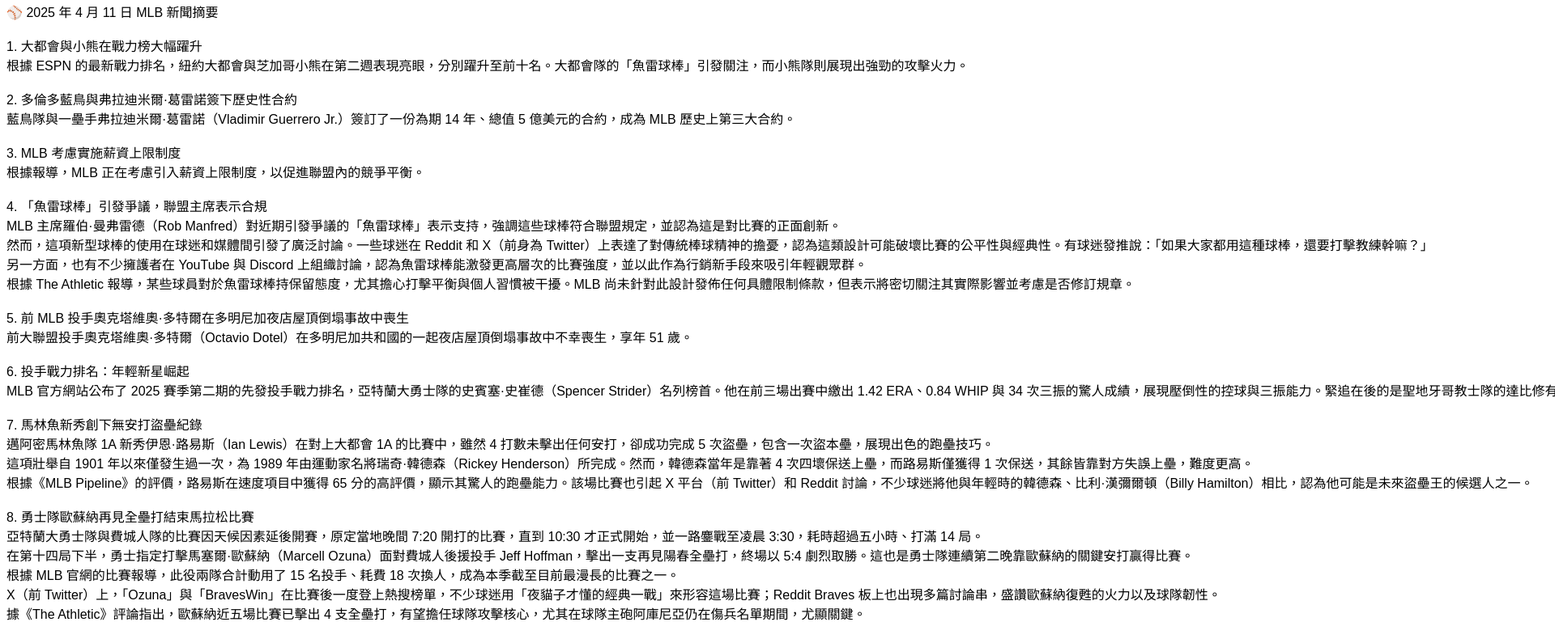
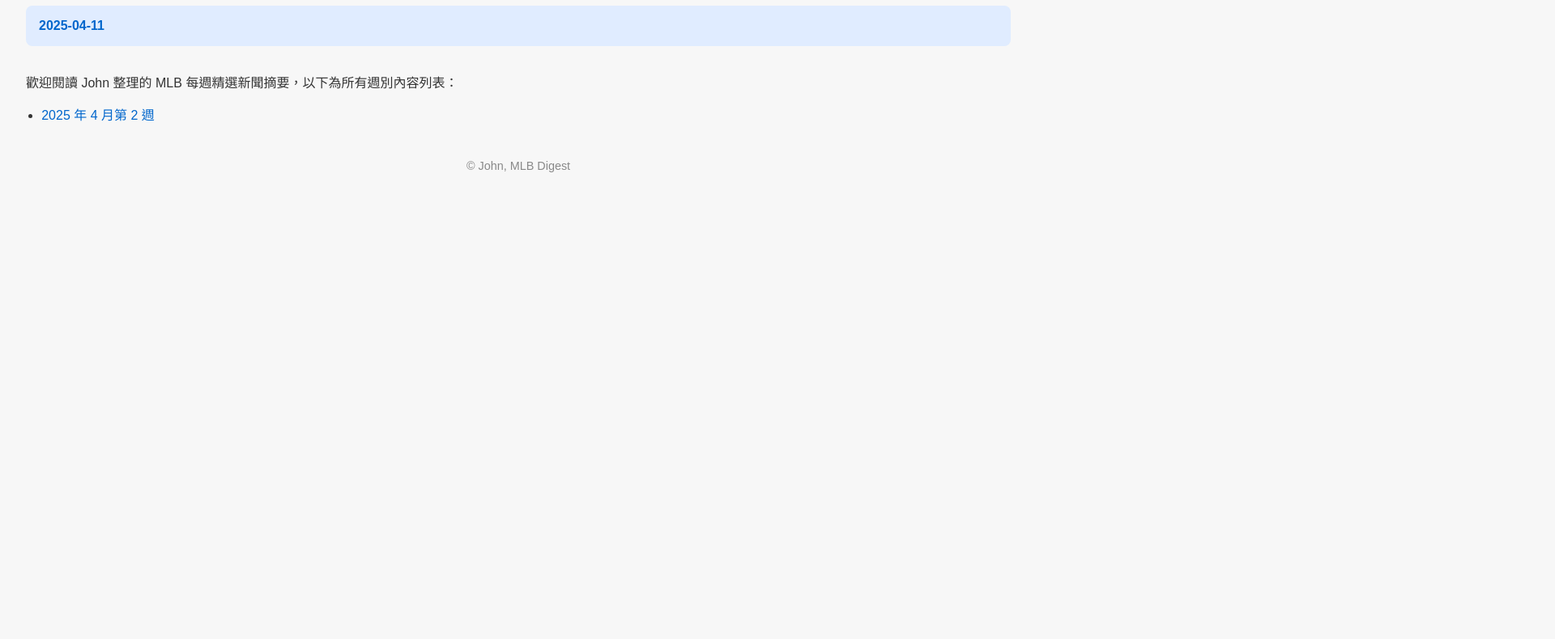
Before and after one commit to John-MLB/mlb-daily-summary, a plain HTML site: page index.html in a window 1280 px wide. Shown: the part 92-882 px from the top of the page at 81% size, 1920 px wide, since content can reach past the window. After the commit the page ends 800 px from the top, so only its background shows below. Drawn offline with Linux system fonts and the light colour scheme.

Commit message:
Add files via upload

```diff
--- a/index.html
+++ b/index.html
@@ -1,67 +1,29 @@
 <!DOCTYPE html>
 <html lang="zh-TW">
 <head>
-    <meta charset="UTF-8">
-    <title>MLB 每日摘要 - 2025-04-11</title>
+  <meta charset="UTF-8" />
+  <meta name="viewport" content="width=device-width, initial-scale=1.0"/>
+  <title>MLB 每週摘要 - 首頁</title>
+  <style>
+    body { font-family: "Noto Sans TC", sans-serif; margin: 2rem; background: #f7f7f7; color: #333; }
+    h1 { color: #0066cc; }
+    ul { padding-left: 1.2em; }
+    a { color: #0066cc; text-decoration: none; }
+    a:hover { text-decoration: underline; }
+    footer { margin-top: 3em; font-size: 0.9em; color: #888; text-align: center; }
+    nav { background: #e0ecff; padding: 1rem; border-radius: 0.5rem; margin-bottom: 2rem; }
+    nav a { margin-right: 1em; font-weight: bold; }
+  </style>
 </head>
 <body>
-<pre style="font-family: 'Noto Sans TC', sans-serif; font-size: 1rem;">
-這是一個用來每天整理 MLB 官方網站與主要運動網站（如 ESPN、CBS Sports、The Athletic 等）上的最新報導的專案。目標是每天彙整大約十則具參考價值的 MLB 一手報導，提供摘要與關鍵重點，幫助快速掌握聯盟動態。
-
----
-
-⚾ 2025 年 4 月 11 日 MLB 新聞摘要
-
-1. 大都會與小熊在戰力榜大幅躍升
-根據 ESPN 的最新戰力排名，紐約大都會與芝加哥小熊在第二週表現亮眼，分別躍升至前十名。大都會隊的「魚雷球棒」引發關注，而小熊隊則展現出強勁的攻擊火力。
-
-2. 多倫多藍鳥與弗拉迪米爾·葛雷諾簽下歷史性合約
-藍鳥隊與一壘手弗拉迪米爾·葛雷諾（Vladimir Guerrero Jr.）簽訂了一份為期 14 年、總值 5 億美元的合約，成為 MLB 歷史上第三大合約。
-
-3. MLB 考慮實施薪資上限制度
-根據報導，MLB 正在考慮引入薪資上限制度，以促進聯盟內的競爭平衡。
-
-4. 「魚雷球棒」引發爭議，聯盟主席表示合規
-MLB 主席羅伯·曼弗雷德（Rob Manfred）對近期引發爭議的「魚雷球棒」表示支持，強調這些球棒符合聯盟規定，並認為這是對比賽的正面創新。
-然而，這項新型球棒的使用在球迷和媒體間引發了廣泛討論。一些球迷在 Reddit 和 X（前身為 Twitter）上表達了對傳統棒球精神的擔憂，認為這類設計可能破壞比賽的公平性與經典性。有球迷發推說：「如果大家都用這種球棒，還要打擊教練幹嘛？」
-另一方面，也有不少擁護者在 YouTube 與 Discord 上組織討論，認為魚雷球棒能激發更高層次的比賽強度，並以此作為行銷新手段來吸引年輕觀眾群。
-根據 The Athletic 報導，某些球員對於魚雷球棒持保留態度，尤其擔心打擊平衡與個人習慣被干擾。MLB 尚未針對此設計發佈任何具體限制條款，但表示將密切關注其實際影響並考慮是否修訂規章。
-
-5. 前 MLB 投手奧克塔維奧·多特爾在多明尼加夜店屋頂倒塌事故中喪生
-前大聯盟投手奧克塔維奧·多特爾（Octavio Dotel）在多明尼加共和國的一起夜店屋頂倒塌事故中不幸喪生，享年 51 歲。
-
-6. 投手戰力排名：年輕新星崛起
-MLB 官方網站公布了 2025 賽季第二期的先發投手戰力排名，亞特蘭大勇士隊的史賓塞·史崔德（Spencer Strider）名列榜首。他在前三場出賽中繳出 1.42 ERA、0.84 WHIP 與 34 次三振的驚人成績，展現壓倒性的控球與三振能力。緊追在後的是聖地牙哥教士隊的達比修有（Yu Darvish），他憑藉一場完投完封賽成為亮點。其他上榜的投手還包括光芒的尚恩·貝茲（Shane Baz）、太空人的克里斯蒂安·哈維爾（Cristian Javier），以及道奇隊的泰勒·赫恩（Taylor Hearn）。這份排名綜合了 ERA、三振率、局數與對強隊表現等數據，反映出年輕投手群逐漸成為聯盟主力的趨勢。
-
-7. 馬林魚新秀創下無安打盜壘紀錄
-邁阿密馬林魚隊 1A 新秀伊恩·路易斯（Ian Lewis）在對上大都會 1A 的比賽中，雖然 4 打數未擊出任何安打，卻成功完成 5 次盜壘，包含一次盜本壘，展現出色的跑壘技巧。
-這項壯舉自 1901 年以來僅發生過一次，為 1989 年由運動家名將瑞奇·韓德森（Rickey Henderson）所完成。然而，韓德森當年是靠著 4 次四壞保送上壘，而路易斯僅獲得 1 次保送，其餘皆靠對方失誤上壘，難度更高。
-根據《MLB Pipeline》的評價，路易斯在速度項目中獲得 65 分的高評價，顯示其驚人的跑壘能力。該場比賽也引起 X 平台（前 Twitter）和 Reddit 討論，不少球迷將他與年輕時的韓德森、比利·漢彌爾頓（Billy Hamilton）相比，認為他可能是未來盜壘王的候選人之一。
-
-8. 勇士隊歐蘇納再見全壘打結束馬拉松比賽
-亞特蘭大勇士隊與費城人隊的比賽因天候因素延後開賽，原定當地晚間 7:20 開打的比賽，直到 10:30 才正式開始，並一路鏖戰至凌晨 3:30，耗時超過五小時、打滿 14 局。
-在第十四局下半，勇士指定打擊馬塞爾·歐蘇納（Marcell Ozuna）面對費城人後援投手 Jeff Hoffman，擊出一支再見陽春全壘打，終場以 5:4 劇烈取勝。這也是勇士隊連續第二晚靠歐蘇納的關鍵安打贏得比賽。
-根據 MLB 官網的比賽報導，此役兩隊合計動用了 15 名投手、耗費 18 次換人，成為本季截至目前最漫長的比賽之一。
-X（前 Twitter）上，「Ozuna」與「BravesWin」在比賽後一度登上熱搜榜單，不少球迷用「夜貓子才懂的經典一戰」來形容這場比賽；Reddit Braves 板上也出現多篇討論串，盛讚歐蘇納復甦的火力以及球隊韌性。
-據《The Athletic》評論指出，歐蘇納近五場比賽已擊出 4 支全壘打，有望擔任球隊攻擊核心，尤其在球隊主砲阿庫尼亞仍在傷兵名單期間，尤顯關鍵。
-
-9. 明尼蘇達雙城隊主場活動亮點
-明尼蘇達雙城隊在主場迎戰底特律老虎隊和紐約大都會隊，期間將舉行多項活動，包括首次穿著 Nike City Connect 球衣、為名人堂球員喬·莫爾（Joe Mauer）揭幕雕像，以及舉辦高中棒球比賽等。
-
-10. 洋基隊投手施密特復健表現出色
-紐約洋基隊右投手克拉克·施密特（Clarke Schmidt）在 2A 復健賽中投出四局無失分，並送出四次三振，顯示出良好的復原狀態。
-
-11. 勇士隊阿庫尼亞傷勢評估進展
-亞特蘭大勇士隊球星羅納德·阿庫尼亞（Ronald Acuña Jr.）的左膝傷勢將於下週重新評估，總教練表示不會急於讓他復出，將以球員健康為優先考量。
-
-12. 今日比賽預告
-Royals @ Guardians
-Pirates @ Reds
-Giants @ Yankees
-Blue Jays @ Orioles
-Braves @ Rays
-Nationals @ Marlins
-Red Sox @ White Sox
-</pre>
+  <h1>MLB 每週摘要索引</h1>
+  <nav>
+    <a href="2025-04-11.html">2025-04-11</a>
+  </nav>
+  <p>歡迎閱讀 John 整理的 MLB 每週精選新聞摘要，以下為所有週別內容列表：</p>
+  <ul>
+    <li><a href="2025-04-11.html">2025 年 4 月第 2 週</a></li>
+  </ul>
+  <footer>© John, MLB Digest</footer>
 </body>
 </html>
```
Also changed, not shown: 2025-04-11.html (added, +34 -0 lines).
